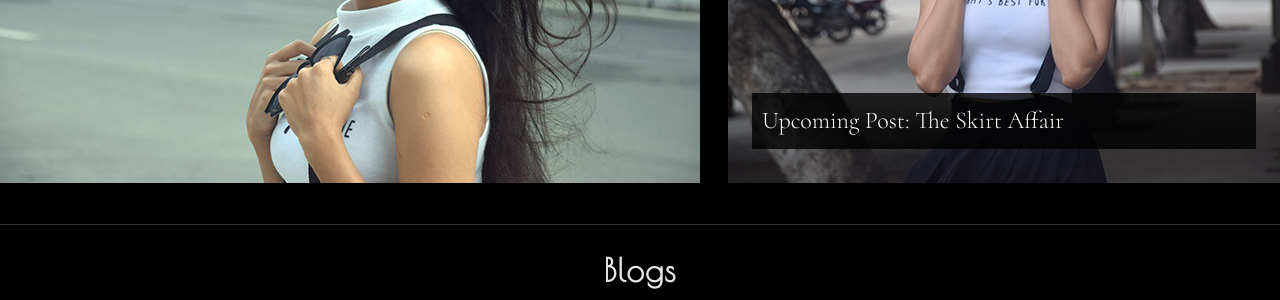
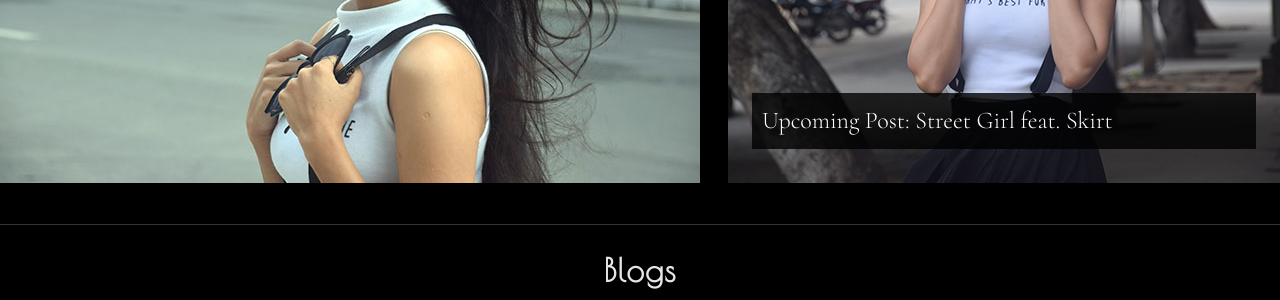
Before and after one commit to mspejavar/mspejavar.github.io, a Jekyll site: the page built from home.md, in a window 1280 px wide. Shown: the part 521-821 px from the top of the page. Built offline with Jekyll 4.4.1, drawn with Linux system fonts in a browser that asks for light colours; nearby versions of some CDN libraries.

Commit message:
Updated home.md

```diff
--- a/home.md
+++ b/home.md
@@ -11,7 +11,7 @@
 	<div class="media-bd" style="padding-left:28px;">
                 <a href="/street/2016/08/29/the-skirt-affair.html">
 		<div style="background:url('/images/upcoming.jpg') no-repeat;height:400px;padding: 10px 24px;">
-			<p style="background-color: rgba(0,0,0,0.8);padding: 10px;font-size: 24px; font-family:Cormorant;margin-top: 300px;">Upcoming Post: The Skirt Affair</p>
+			<p style="background-color: rgba(0,0,0,0.8);padding: 10px;font-size: 24px; font-family:Cormorant;margin-top: 300px;">Upcoming Post: Street Girl feat. Skirt</p>
 		</div></a>
 	</div>
 </div>
```
